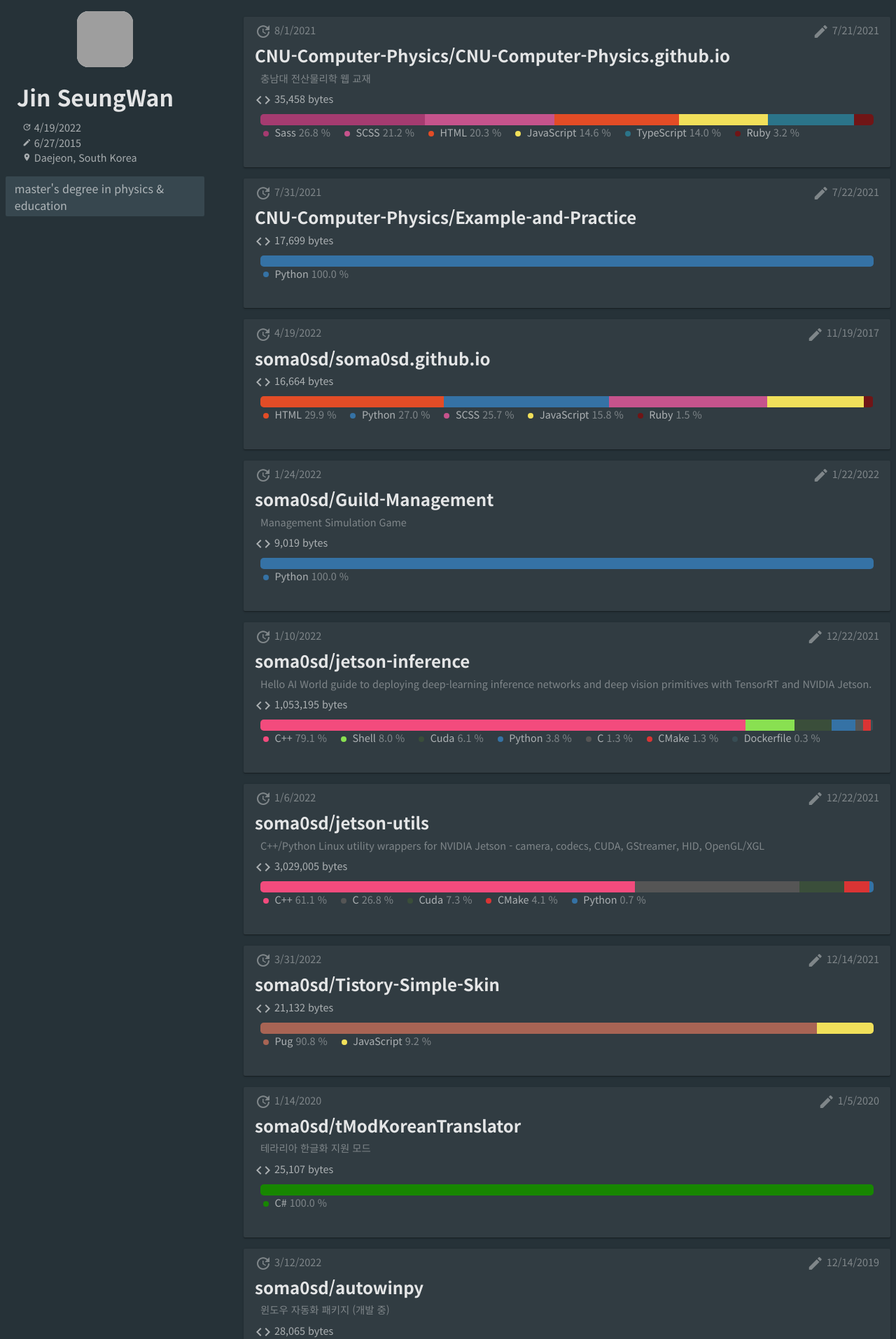
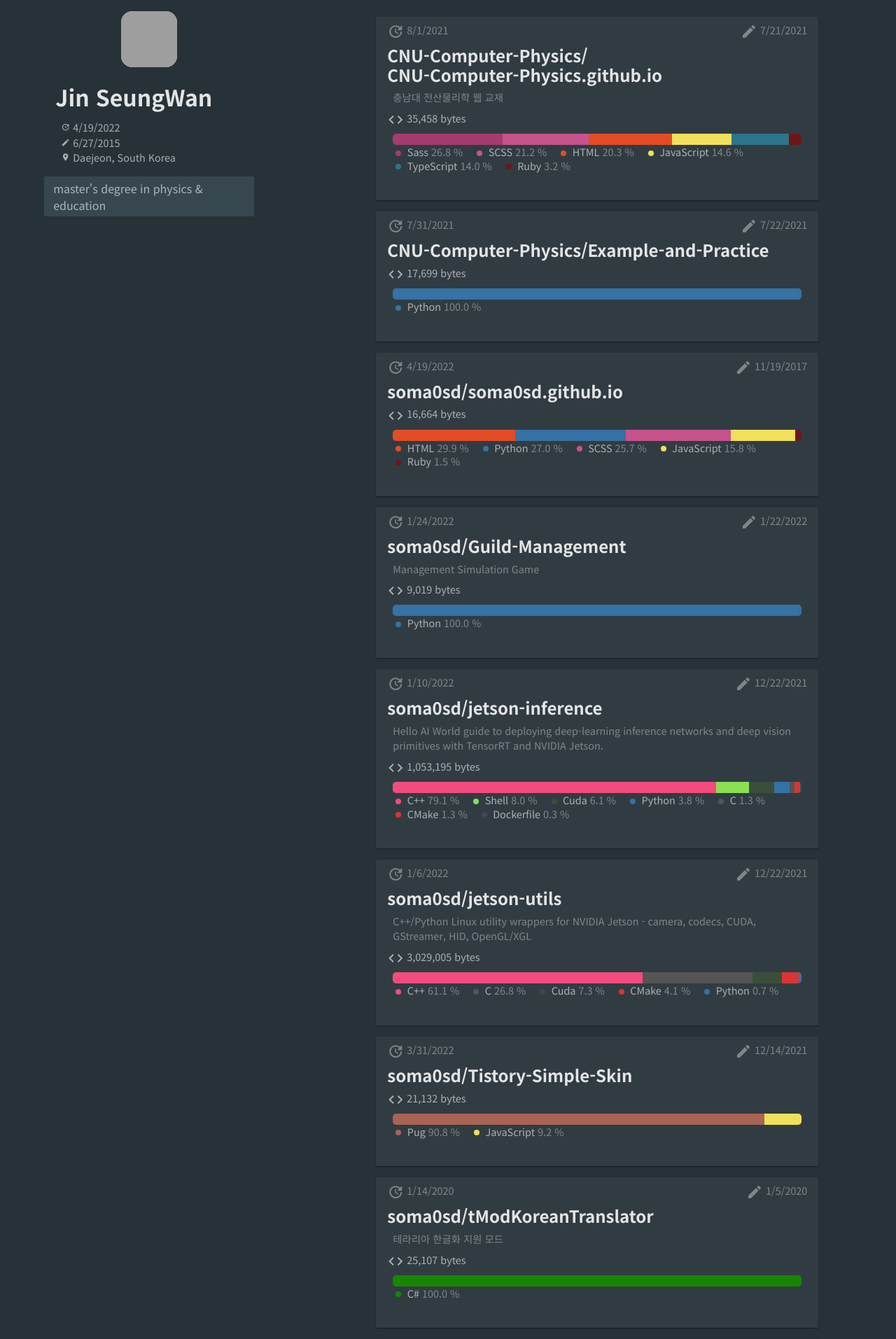
Before and after one commit to soma0sd/soma0sd.github.io, a Jekyll site: the page built from index.md, in a window 1280 px wide. Shown: the top 1913 px of the page at 70% size. Built offline with Jekyll 4.4.1, drawn with Linux system fonts in a browser that asks for light colours; some web fonts are replaced; grey boxes are pictures that could not be loaded.

Commit message:
change layouts

```diff
--- a/_config.yml
+++ b/_config.yml
@@ -1,40 +1,13 @@
-# Welcome to Jekyll!
-#
-# This config file is meant for settings that affect your whole blog, values
-# which you are expected to set up once and rarely edit after that. If you find
-# yourself editing this file very often, consider using Jekyll's data files
-# feature for the data you need to update frequently.
-#
-# For technical reasons, this file is *NOT* reloaded automatically when you use
-# 'bundle exec jekyll serve'. If you change this file, please restart the server process.
-#
-# If you need help with YAML syntax, here are some quick references for you:
-# https://learn-the-web.algonquindesign.ca/topics/markdown-yaml-cheat-sheet/#yaml
-# https://learnxinyminutes.com/docs/yaml/
-#
-# Site settings
-# These are used to personalize your new site. If you look in the HTML files,
-# you will see them accessed via {{ site.title }}, {{ site.email }}, and so on.
-# You can create any custom variable you would like, and they will be accessible
-# in the templates via {{ site.myvariable }}.
-
 title: soma0sd Github Page
 email: soma0sd@gmail.com
-# description: >- # this means to ignore newlines until "baseurl:"
-#   Write an awesome description for your new site here. You can edit this
-#   line in _config.yml. It will appear in your document head meta (for
-#   Google search results) and in your feed.xml site description.
-baseurl: "" # the subpath of your site, e.g. /blog
-url: "" # the base hostname & protocol for your site, e.g. http://example.com
-# twitter_username: jekyllrb
+baseurl: ""
+url: ""
 github_username: soma0sd
 
 repositories:
   - CNU-Computer-Physics/CNU-Computer-Physics.github.io
   - CNU-Computer-Physics/Example-and-Practice
 
-# Build settings
-# theme: minima
 plugins:
   - jekyll-github-metadata
   - jekyll-readme-index
@@ -48,23 +21,3 @@ readme_index:
 relative_links:
   enabled: true
   collections: false
-
-# Exclude from processing.
-# The following items will not be processed, by default.
-# Any item listed under the `exclude:` key here will be automatically added to
-# the internal "default list".
-#
-# Excluded items can be processed by explicitly listing the directories or
-# their entries' file path in the `include:` list.
-#
-# exclude:
-#   - .sass-cache/
-#   - .jekyll-cache/
-#   - gemfiles/
-#   - Gemfile
-#   - Gemfile.lock
-#   - node_modules/
-#   - vendor/bundle/
-#   - vendor/cache/
-#   - vendor/gems/
-#   - vendor/ruby/
--- a/_sass/_base.scss
+++ b/_sass/_base.scss
@@ -2,25 +2,51 @@
 @import url('https://fonts.googleapis.com/css2?family=Nanum+Gothic+Coding:wght@400;700&family=Noto+Sans+KR:wght@400;700&display=swap');
 @import url('https://fonts.googleapis.com/icon?family=Material+Icons');
 
+// Text Color
 $high-emphasis: rgba(255, 255, 255, 0.87);
 $medium-emphasis: rgba(255, 255, 255, 0.60);
 $disabled-text: rgba(255, 255, 255, 0.38);
 
-// font
+// Text font
 body {font-family: 'Noto Sans KR', sans-serif}
 code {font-family: 'Nanum Gothic Coding', monospace}
 
+
+$aside-width: 300px;
+$article-width: 600px;
+
 //layout
+@mixin small-screen {
+    @media (max-width: #{$aside-width + $article-width}) {
+        @content;
+    }
+}
+@mixin large-screen {
+    @media (min-width: #{$aside-width + $article-width + 100px}) {
+        @content;
+    }
+}
 body {
     background-color: #263238;
     display: grid;
-    grid-template-columns: 300px auto;
     color: $high-emphasis;
+    grid-template-columns: $aside-width auto;
+    @include small-screen {
+        display: block;
+    }
+    @include large-screen {
+        grid-template-columns: 1fr 2fr;
+    }
 }
 
 aside {
     padding: 1rem 0.5rem;
     min-height: 1vh;
+    max-width: $aside-width;
+    margin: 0 auto;
+    @include small-screen {
+        max-width: $article-width;
+    }
     h1 {
         padding-left: 1rem;
         margin-bottom: 0.5rem;
@@ -64,9 +90,14 @@ img {
 
 ul.repo-container {
     list-style: none;
+    margin: 0;
+    padding: 0;
     h2, p, ul { margin: 0; padding: 0; list-style: none;}
     .material-icons { vertical-align: middle }
     .repo-item {
+        max-width: $article-width;
+        margin: auto;
+        margin-top: 1rem;
         padding: 0.5rem 1rem 2rem 1rem;
         background-color: hsla(0, 100%, 100%, 0.05);
         box-shadow:
@@ -75,7 +106,6 @@ ul.repo-container {
             0px 2px 1px -1px hsla(0,0%,0%,0.12),
             0px 1px 3px 0px hsla(0,0%,0%,0.2);
         border-radius: 2px;
-        margin-top: 1rem;
     }
     h2 a {
         overflow-wrap: break-word;
```
Also changed, not shown: profile.jpg (deleted).
